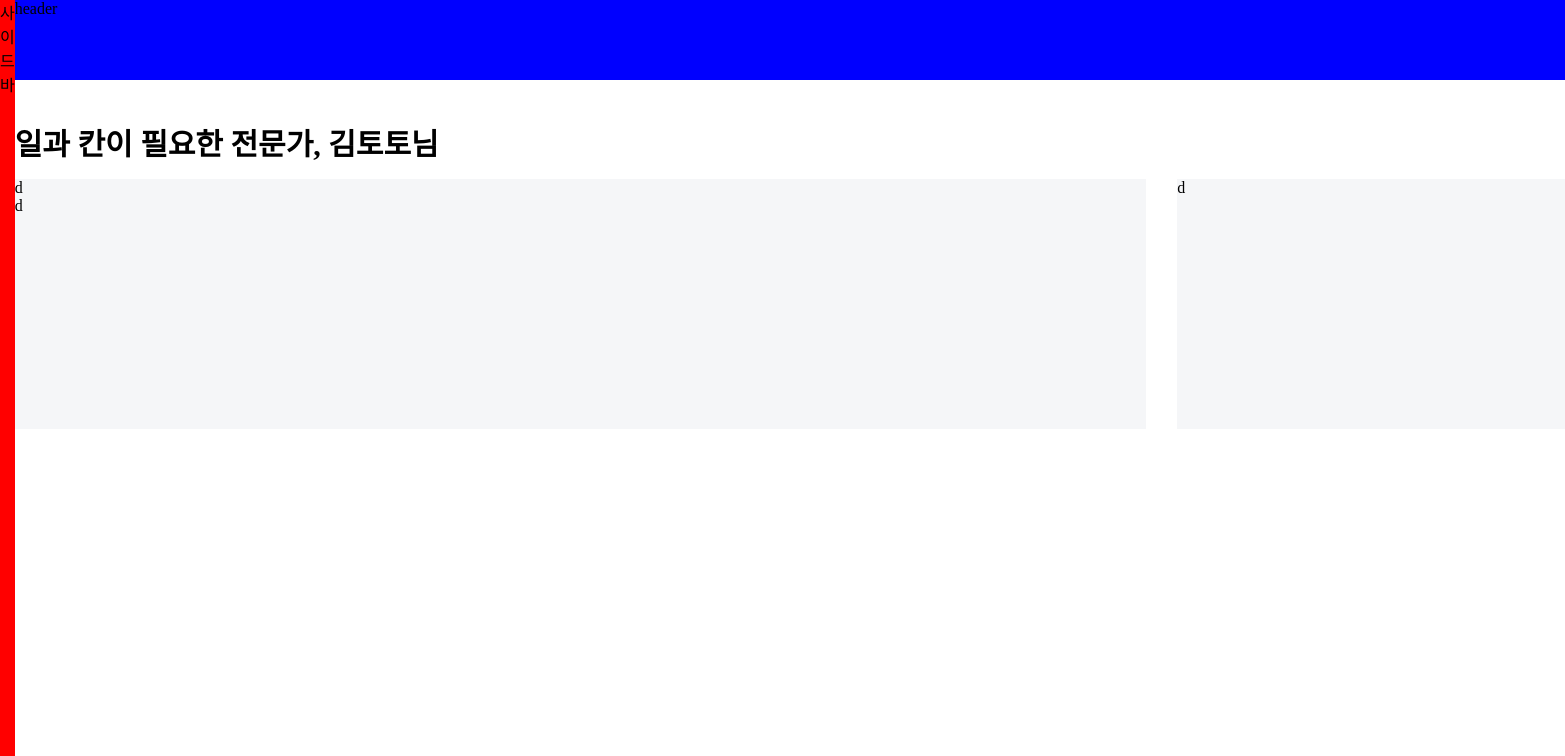
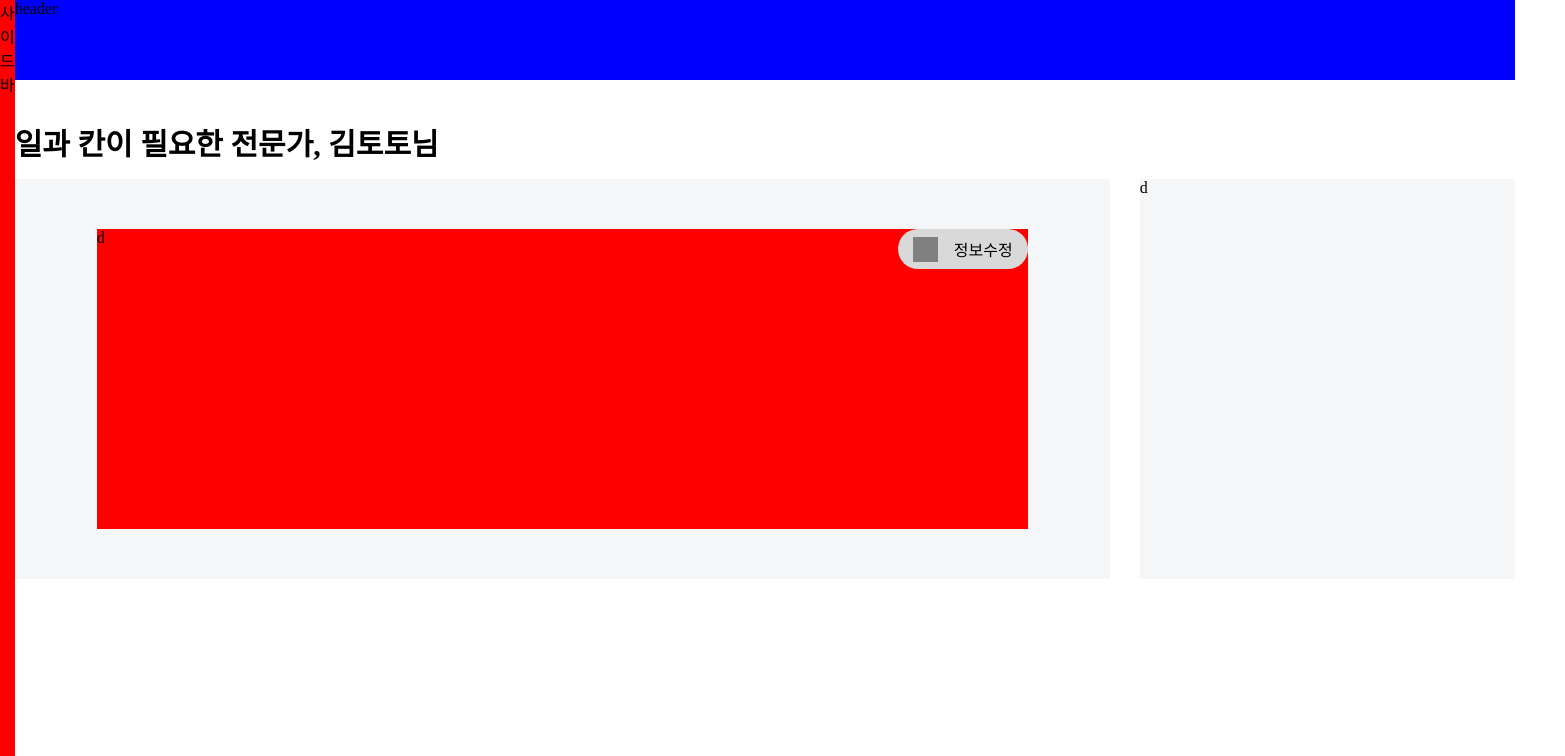
Before and after one commit to cryingdryice/ILKAN-web, a React (Vite) app: page /main/myPage in a window 1280 px wide. Shown: the top 756 px of the page, 1565 px wide, since content can reach past the window. Built offline with nearby package versions, Linux system fonts and the light colour scheme; the HTML template or start-up script is replaced by a standard one.

Commit message:
feat: 정보 수정 btn 위치 및 틀 구현

```diff
--- a/src/css/myPage.module.css
+++ b/src/css/myPage.module.css
@@ -1,5 +1,5 @@
 .myPageContainer {
-  width: 1550px;
+  width: 1500px;
   margin-top: 40px;
 }
 
@@ -20,9 +20,41 @@
 }
 .leftDiv {
   width: 73%;
-  height: 250px;
+  height: 400px;
   background-color: #f5f6f8;
+  display: flex;
+  flex-direction: row;
+  justify-content: center;
+  align-items: center;
 }
+.leftInner {
+  width: 85%;
+  height: 300px;
+  background-color: red;
+  position: relative;
+}
+
+.editContent {
+  width: 100px;
+  height: 40px;
+  padding: 0 15px 0 15px;
+  background-color: #d9d9d9;
+  border-radius: 100px;
+  display: flex;
+  justify-content: space-between;
+  align-items: center;
+  position: absolute;
+  right: 0;
+}
+
+.editContetnBox {
+  width: 25px;
+  height: 25px;
+  background-color: #808080;
+}
+.profileImg {
+}
+
 .rightDiv {
   width: 25%;
   background-color: #f5f6f8;
--- a/src/pages/main/myPage.tsx
+++ b/src/pages/main/myPage.tsx
@@ -9,8 +9,14 @@ export default function MyPage() {
         </div>
         <div className={myPageStyle.profileBody}>
           <div className={myPageStyle.leftDiv}>
-            <div className={myPageStyle.profileImg}>d</div>
-            <div className={myPageStyle.profileContent}>d</div>
+            <div className={myPageStyle.leftInner}>
+              <div className={myPageStyle.editContent}>
+                <span className={myPageStyle.editContetnBox}></span>
+                <span className={myPageStyle.editContentText}>정보수정</span>
+              </div>
+              <div className={myPageStyle.profileImg}></div>
+              <div className={myPageStyle.profileContent}>d</div>
+            </div>
           </div>
           <div className={myPageStyle.rightDiv}>d</div>
         </div>
```
